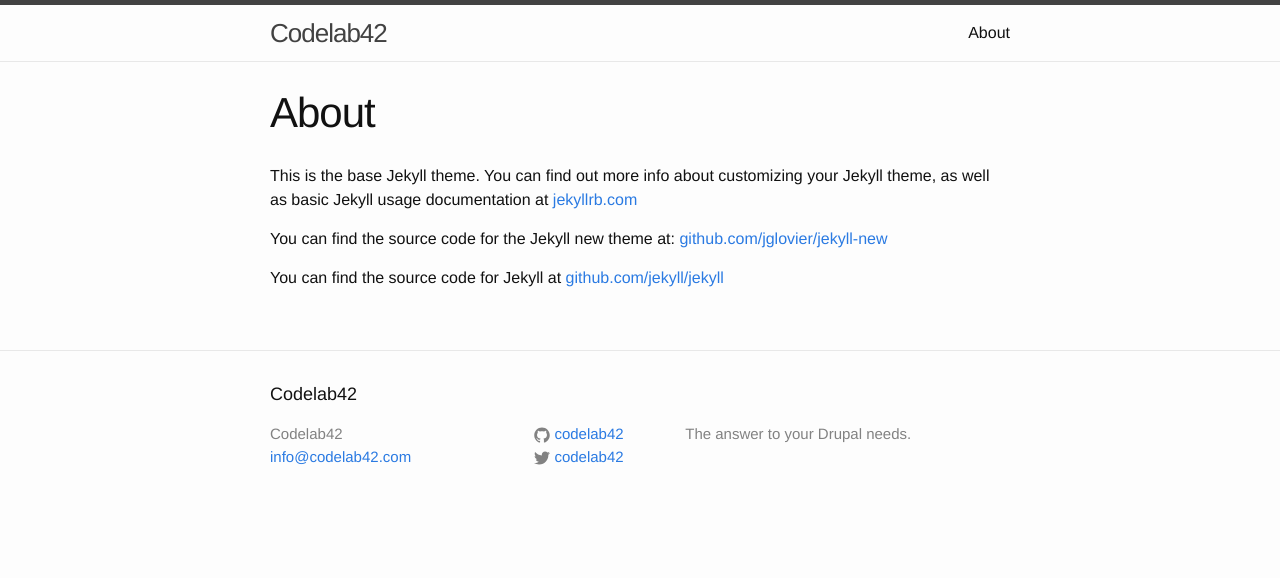
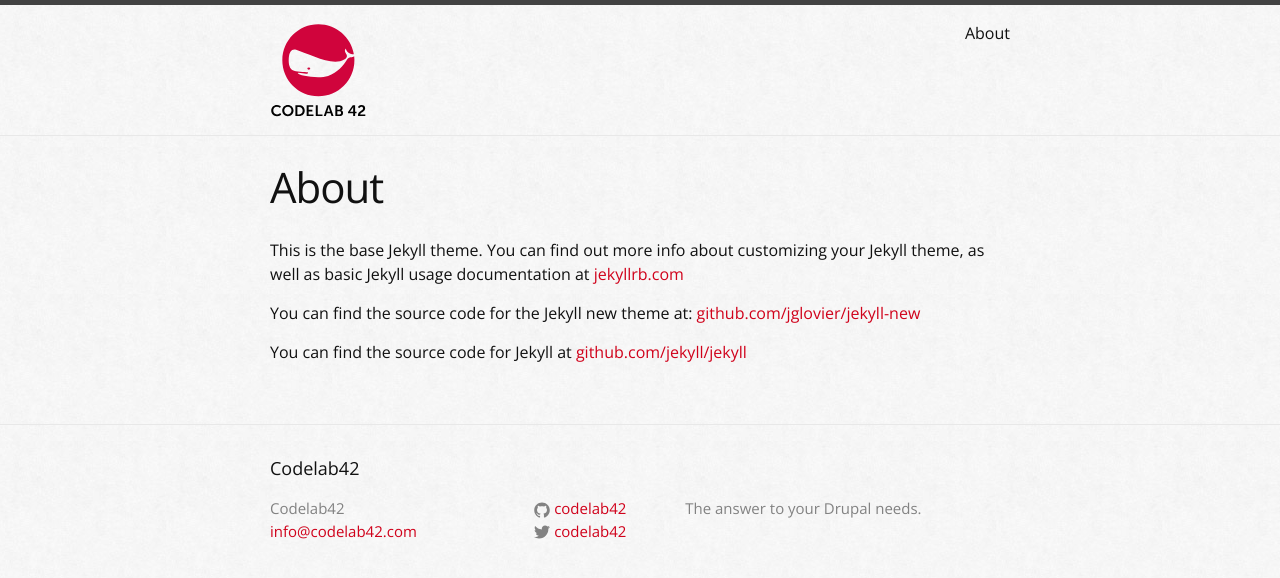
Before and after one commit to Codelab42/codelab42.github.io, a Jekyll site: the page built from about.md, in a window 1280 px wide. Shown: the top 578 px of the page. Built offline with Jekyll 4.4.1, drawn with Linux system fonts in a browser that asks for light colours; some web fonts are replaced.

Commit message:
Added cl42 theme.

```diff
--- a/_includes/head.html
+++ b/_includes/head.html
@@ -6,6 +6,7 @@
     <title>{% if page.title %}{{ page.title }}{% else %}{{ site.title }}{% endif %}</title>
     <meta name="description" content="{{ site.description }}">
 
+    <link href='http://fonts.googleapis.com/css?family=Open+Sans|Open+Sans+Condensed:300|Raleway:400,200,100|Raleway+Dots' rel='stylesheet' type='text/css'>
     <link rel="stylesheet" href="{{ "/css/main.css" | prepend: site.baseurl }}">
     <link rel="canonical" href="{{ page.url | replace:'index.html','' | prepend: site.baseurl | prepend: site.url }}">
 </head>
--- a/_sass/_base.scss
+++ b/_sass/_base.scss
@@ -8,6 +8,77 @@ dl, dd, ol, ul, figure {
     padding: 0;
 }
 
+html,
+button,
+input,
+select,
+textarea {
+    color: #222;
+}
+
+html {
+    font-size: 1em;
+    line-height: 1.4;
+}
+
+/*
+ * Remove text-shadow in selection highlight: h5bp.com/i
+ * These selection rule sets have to be separate.
+ * Customize the background color to match your design.
+ */
+
+::-moz-selection {
+    background: #b3d4fc;
+    text-shadow: none;
+}
+
+::selection {
+    background: #b3d4fc;
+    text-shadow: none;
+}
+
+/*
+ * A better looking default horizontal rule
+ */
+
+hr {
+    display: block;
+    height: 1px;
+    border: 0;
+    border-top: 1px solid #ccc;
+    margin: 1em 0;
+    padding: 0;
+}
+
+/*
+ * Remove the gap between images, videos, audio and canvas and the bottom of
+ * their containers: h5bp.com/i/440
+ */
+
+audio,
+canvas,
+img,
+video {
+    vertical-align: middle;
+}
+
+/*
+ * Remove default fieldset styles.
+ */
+
+fieldset {
+    border: 0;
+    margin: 0;
+    padding: 0;
+}
+
+/*
+ * Allow only vertical resizing of textareas.
+ */
+
+textarea {
+    resize: vertical;
+}
 
 
 /**
@@ -19,7 +90,7 @@ body {
     line-height: $base-line-height;
     font-weight: 300;
     color: $text-color;
-    background-color: $background-color;
+    background: url(../images/bg.png);
     -webkit-text-size-adjust: 100%;
 }
 
@@ -91,14 +162,19 @@ h1, h2, h3, h4, h5, h6 {
 a {
     color: $brand-color;
     text-decoration: none;
+    -o-transition:.5s;
+    -ms-transition:.5s;
+    -moz-transition:.5s;
+    -webkit-transition:.5s;
+    transition:.5s;
+    transition-property: color;
 
     &:visited {
         color: darken($brand-color, 15%);
     }
 
     &:hover {
-        color: $text-color;
-        text-decoration: underline;
+        color: darken($brand-color, 25%);
     }
 }
 
--- a/_sass/_layout.scss
+++ b/_sass/_layout.scss
@@ -11,11 +11,14 @@
 }
 
 .site-title {
-    font-size: 26px;
+    text-indent: -9999em;
     line-height: 56px;
     letter-spacing: -1px;
     margin-bottom: 0;
     float: left;
+    background: url(../images/codelab42.svg) no-repeat 0% 50%;
+    height: 130px;
+    width: 130px;
 
     &,
     &:visited {
@@ -86,6 +89,45 @@
     }
 }
 
+.home {
+    .site-header {
+        border: 0;
+        text-align: center;
+        padding: 3em 0 1em;
+    }
+
+    .site-title {
+        height: 150px;
+        width: 150px;
+        background-size: 100% 100%;
+        float: none;
+        display: inline-block;
+    }
+
+    .site-nav {
+        float: none;
+        padding-top: 35px;
+        text-align: center;
+        line-height: 1.2em;
+
+        li {
+            display: inline;
+        }
+
+        a {
+            color: #5B5A5A;
+            display: inline-block;
+            font-family: 'Raleway', sans-serif;
+            font-weight: 100;
+            font-size: 1.6em;
+            padding: 0 17px;
+        }
+
+        a:hover {
+            color: #d0021b;
+        }
+    }
+}
 
 
 /**
--- a/css/main.scss
+++ b/css/main.scss
@@ -6,7 +6,7 @@
 
 
 // Our variables
-$base-font-family: Helvetica, Arial, sans-serif;
+$base-font-family: 'open sans';
 $base-font-size:   16px;
 $small-font-size:  $base-font-size * 0.875;
 $base-line-height: 1.5;
@@ -14,8 +14,8 @@ $base-line-height: 1.5;
 $spacing-unit:     30px;
 
 $text-color:       #111;
-$background-color: #fdfdfd;
-$brand-color:      #2a7ae2;
+$background-color: #fff;
+$brand-color:      #d0021b;
 
 $grey-color:       #828282;
 $grey-color-light: lighten($grey-color, 40%);
```
Also changed, not shown: favicon.ico (added), images/bg.png (added), images/codelab42.svg (added).
